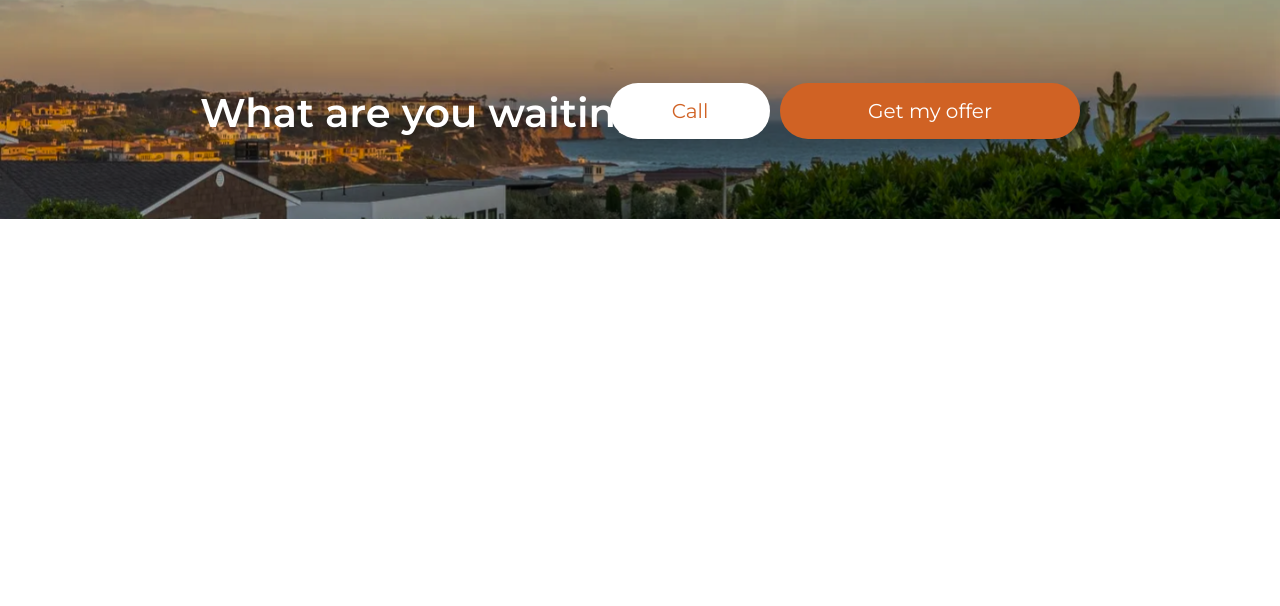
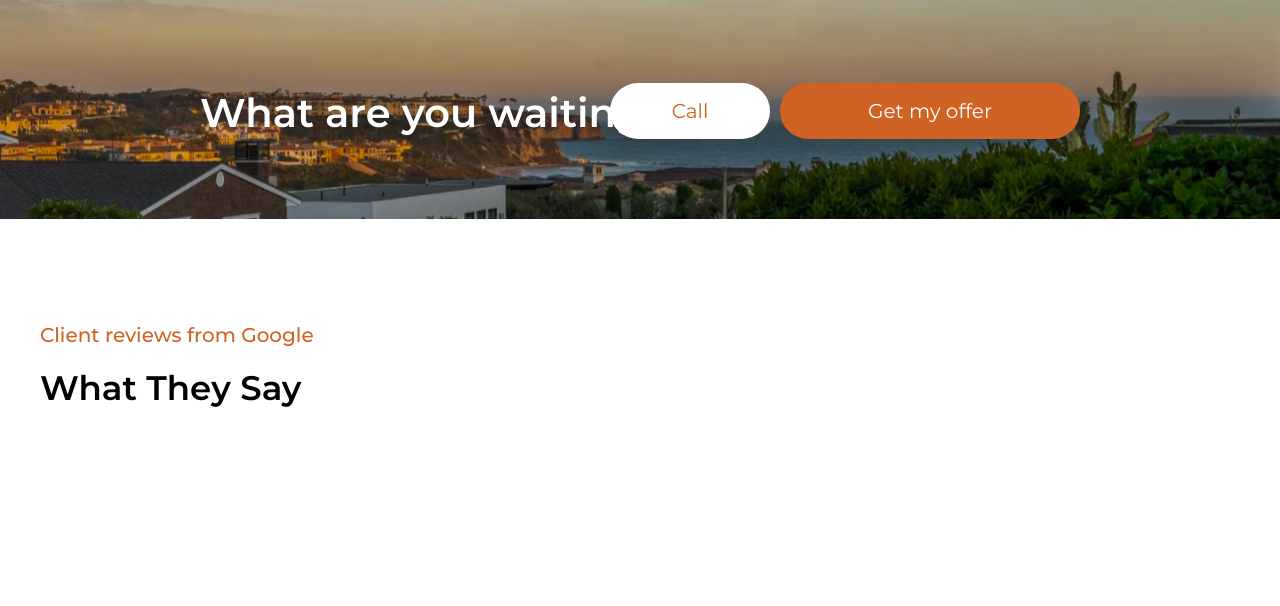
Before and after one commit to DenisBurimov/cesar_landing, a Python web app: template app/templates/index.html in a window 1280 px wide; the page is wider, and only the part inside the window is pictured. Shown: the part 3206-3812 px from the top of that part. Before the commit the page ends 3425 px from the top of that part, so only its background shows below. Run offline with Jinja, Linux system fonts and the light colour scheme; the template is opened without the code that fills it, so the values that code supplies are empty, except form fields; form fields are guessed from the names that the template uses.

Commit message:
working commit

```diff
--- a/app/static/css/main.css
+++ b/app/static/css/main.css
@@ -394,3 +394,10 @@ header {
     font-weight: 400;
     font-size: 20px;
 }
+
+.client_reviews {
+    width: 1200px;
+    margin-inline: calc(50% - 600px);
+    margin-top: 100px;
+    margin-bottom: 300px;
+}
--- a/app/templates/index.html
+++ b/app/templates/index.html
@@ -229,8 +229,13 @@
   <section class="hr">
     <img src="{{ url_for('static', filename='img/hr.png') }}" alt="hr" class="hr_img">
     <p class="hr_text">What are you waiting for?</p>
-    <a href="#" class="hr_call">Call</a>
+    <a href="tel:+17145846719" class="hr_call">Call</a>
     <a href="#" class="hr_button">Get my offer</a>
+  </section>
+
+  <section class="client_reviews">
+    <p class="about_us_heading">Client reviews from Google</p>
+    <p class="about_us_subheading">What They Say</p>
   </section>
 </body>
 
```
